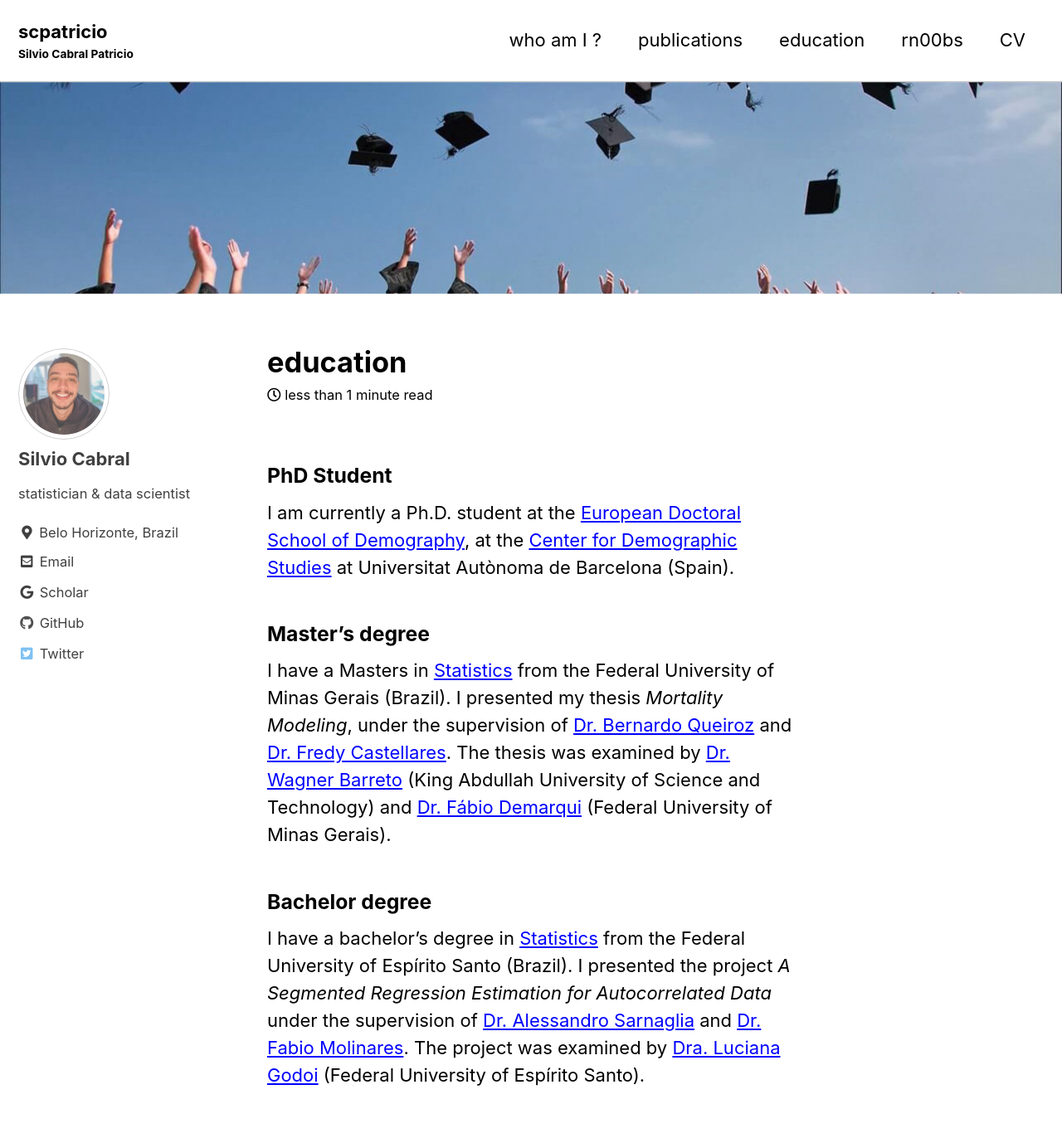
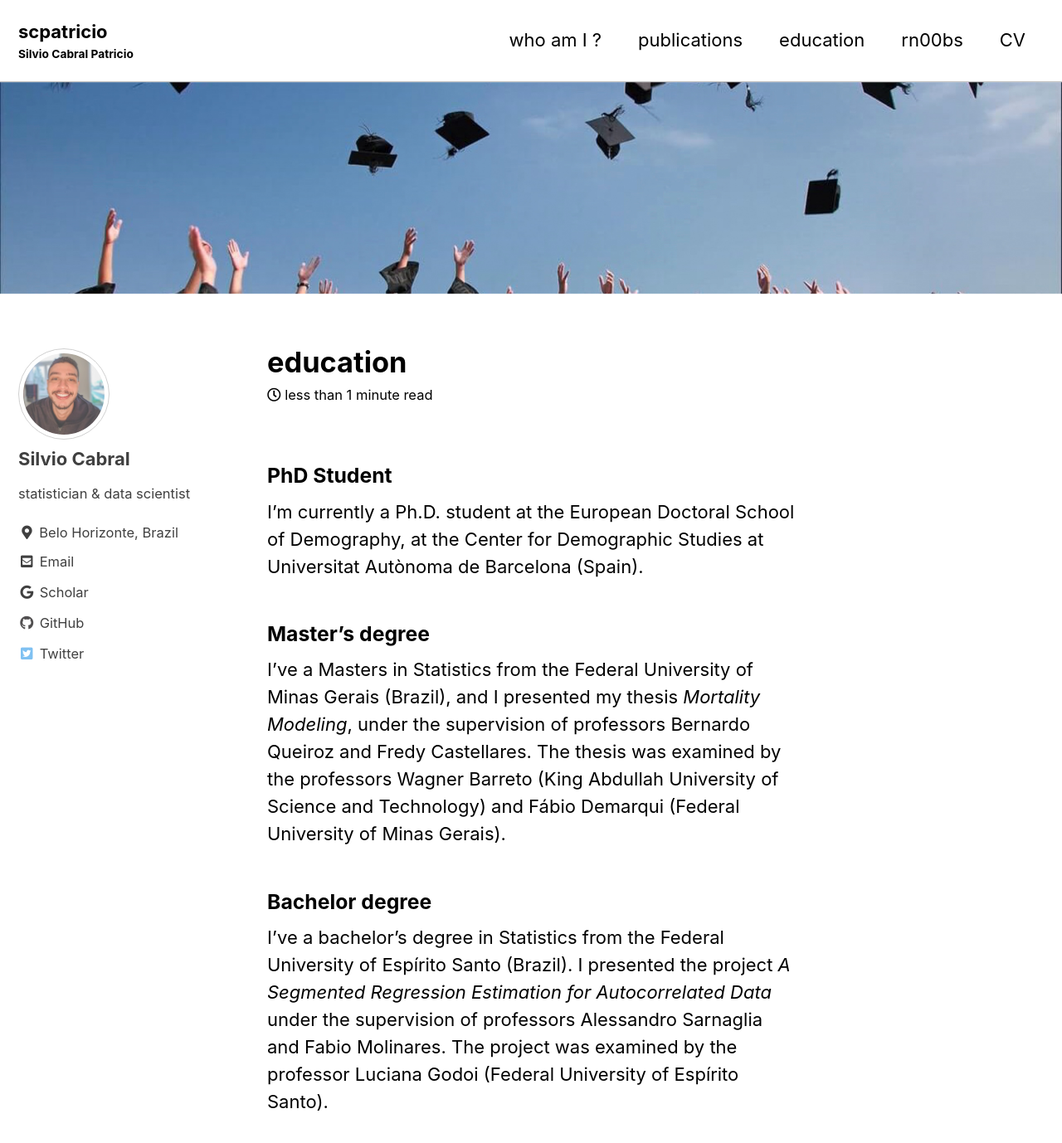
Before and after one commit to scpatricio/scpatricio.github.io, a Jekyll site: the page built from _pages/education.md, in a window 1280 px wide and 1400 px high. Shown: the top 1378 px of the window at 83% size. Built offline with Jekyll 4.4.1, drawn with Linux system fonts in a browser that asks for light colours; cached includes are drawn as plain includes.

Commit message:
new github commit

```diff
--- a/_pages/education.md
+++ b/_pages/education.md
@@ -6,12 +6,10 @@ header:
 ---
 
 ### PhD Student
-I am currently a Ph.D. student at the [European Doctoral School of Demography](https://www.eds-demography.org){:target = "_blank" rel = "noopener"}, at the [Center for Demographic Studies](https://ced.uab.cat/en/){:target="_blank" rel="noopener"} at Universitat Autònoma de Barcelona (Spain).
+I'm currently a Ph.D. student at the European Doctoral School of Demography, at the Center for Demographic Studies at Universitat Autònoma de Barcelona (Spain).
 
 ### Master's degree
-I have a Masters in [Statistics](http://www.est.ufmg.br/portal/pos-graduacao/english-version){:target="_blank" rel="noopener"} from the Federal University of Minas Gerais (Brazil).
-I presented my thesis _Mortality Modeling_, under the supervision of [Dr. Bernardo Queiroz](https://docentes.face.ufmg.br/lanza/){:target="_blank" rel="noopener"} and [Dr. Fredy Castellares](http://lattes.cnpq.br/9309934981626540){:target="_blank" rel="noopener"}. The thesis was examined by [Dr. Wagner Barreto](http://lattes.cnpq.br/8823986506327201){:target="_blank" rel="noopener"} (King Abdullah University of Science and Technology) and [Dr. Fábio Demarqui](http://www.est.ufmg.br/~fndemarqui/){:target="_blank" rel="noopener"} (Federal University of Minas Gerais).
+I've a Masters in Statistics from the Federal University of Minas Gerais (Brazil), and I presented my thesis _Mortality Modeling_, under the supervision of professors Bernardo Queiroz and Fredy Castellares. The thesis was examined by the professors Wagner Barreto (King Abdullah University of Science and Technology) and Fábio Demarqui (Federal University of Minas Gerais).
 
 ### Bachelor degree
-I have a bachelor's degree in [Statistics](http://www.estatistica.ufes.br){:target="_blank" rel="noopener"} from the Federal University of Espírito Santo (Brazil).
-I presented the project _A Segmented Regression Estimation for Autocorrelated Data_  under the supervision of [Dr. Alessandro Sarnaglia](http://lattes.cnpq.br/8857282220294025){:target="_blank" rel="noopener"} and [Dr. Fabio Molinares](http://lattes.cnpq.br/7160790421499438){:target="_blank" rel="noopener"}. The project was examined by [Dra. Luciana Godoi](http://lattes.cnpq.br/8559712091507289){:target="_blank" rel="noopener"} (Federal University of Espírito Santo).
+I've a bachelor's degree in Statistics from the Federal University of Espírito Santo (Brazil). I presented the project _A Segmented Regression Estimation for Autocorrelated Data_ under the supervision of professors Alessandro Sarnaglia and Fabio Molinares. The project was examined by the professor Luciana Godoi (Federal University of Espírito Santo).
```
